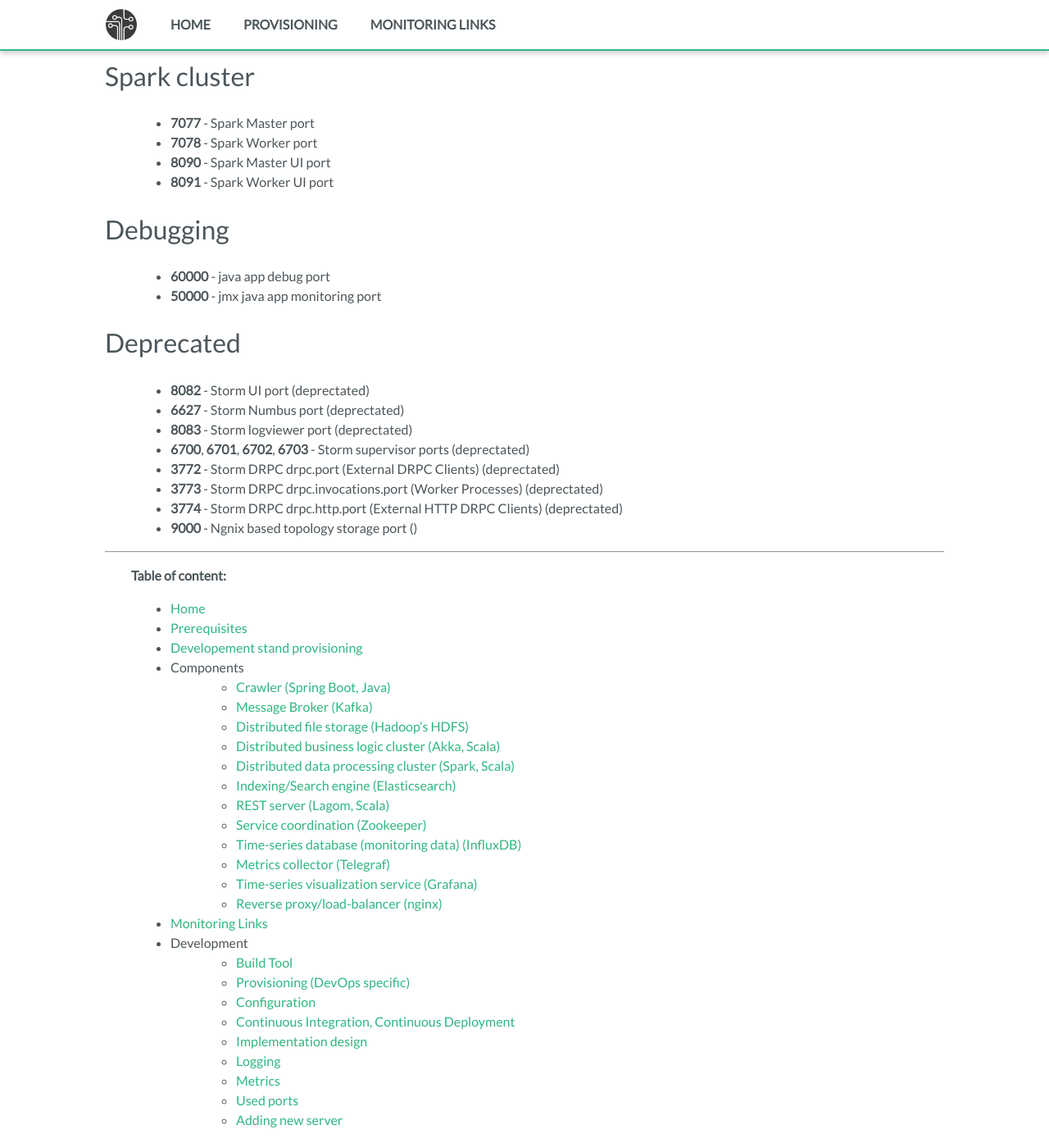
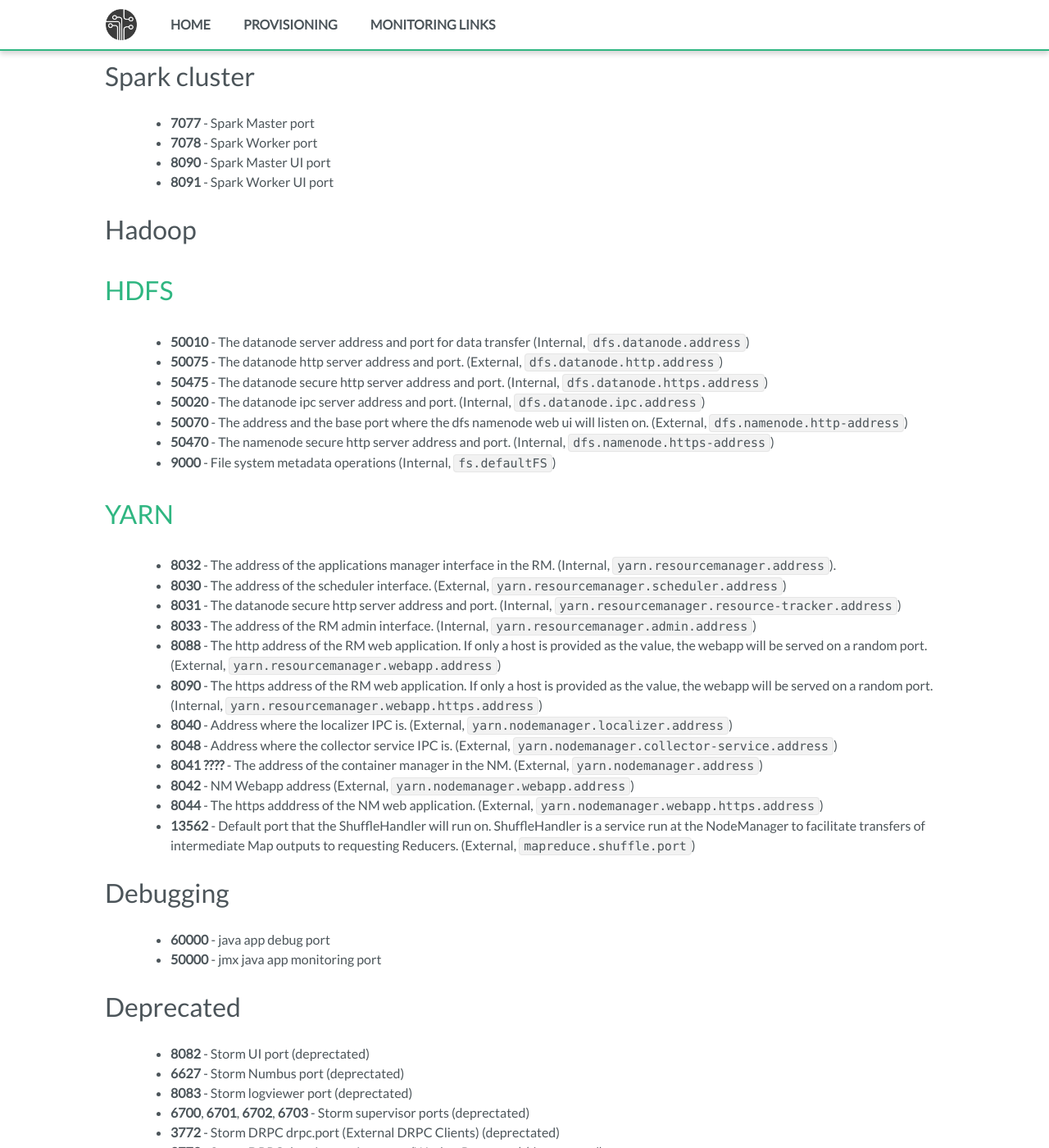
Before and after one commit to fedor-malyshkin/story_line2_build, a Jekyll site: the page built from docs/ports.md, in a window 1280 px wide and 1400 px high, scrolled down 910 px. Shown: the whole window at 82% size. Built offline with Jekyll 4.4.1, drawn with Linux system fonts in a browser that asks for light colours.

Commit message:
Add Hadoop ports

```diff
--- a/docs/ports.md
+++ b/docs/ports.md
@@ -36,6 +36,30 @@
 - __8090__ - Spark Master UI port
 - __8091__ - Spark Worker UI port
 
+# Hadoop
+## HDFS
+- __50010__ - The datanode server address and port for data transfer (Internal, `dfs.datanode.address`)
+- __50075__ - The datanode http server address and port.  (External, `dfs.datanode.http.address`)
+- __50475__ - The datanode secure http server address and port. (Internal, `dfs.datanode.https.address`)
+- __50020__ - 	The datanode ipc server address and port.  (Internal, `dfs.datanode.ipc.address`)
+- __50070__ - 	The address and the base port where the dfs namenode web ui will listen on.   (External, `dfs.namenode.http-address`)
+- __50470__ - The namenode secure http server address and port. (Internal, `dfs.namenode.https-address`)
+- __9000__ - File system metadata operations (Internal, `fs.defaultFS`)
+
+## YARN
+- __8032__ - The address of the applications manager interface in the RM. (Internal, `yarn.resourcemanager.address`).
+- __8030__ - The address of the scheduler interface.  (External, `yarn.resourcemanager.scheduler.address`)
+- __8031__ - The datanode secure http server address and port. (Internal, `yarn.resourcemanager.resource-tracker.address`)
+- __8033__ - 	The address of the RM admin interface.  (Internal, `yarn.resourcemanager.admin.address`)
+- __8088__ - 	The http address of the RM web application. If only a host is provided as the value, the webapp will be served on a random port.    (External, `yarn.resourcemanager.webapp.address`)
+- __8090__ - The https address of the RM web application. If only a host is provided as the value, the webapp will be served on a random port.  (Internal, `yarn.resourcemanager.webapp.https.address`)
+- __8040__ - Address where the localizer IPC is. (External, `yarn.nodemanager.localizer.address`)
+- __8048__ - 	Address where the collector service IPC is. (External, `yarn.nodemanager.collector-service.address`)
+- __8041 ????__ - 	The address of the container manager in the NM. (External, `yarn.nodemanager.address`)
+- __8042__ - NM Webapp address (External, `yarn.nodemanager.webapp.address`)
+- __8044__ - The https adddress of the NM web application.  (External, `yarn.nodemanager.webapp.https.address`)
+- __13562__ - Default port that the ShuffleHandler will run on. ShuffleHandler is a service run at the NodeManager to facilitate transfers of intermediate Map outputs to requesting Reducers. (External, `mapreduce.shuffle.port`)
+
 # Debugging
 - __60000__ - java app debug port
 - __50000__ - jmx java app monitoring port
```
